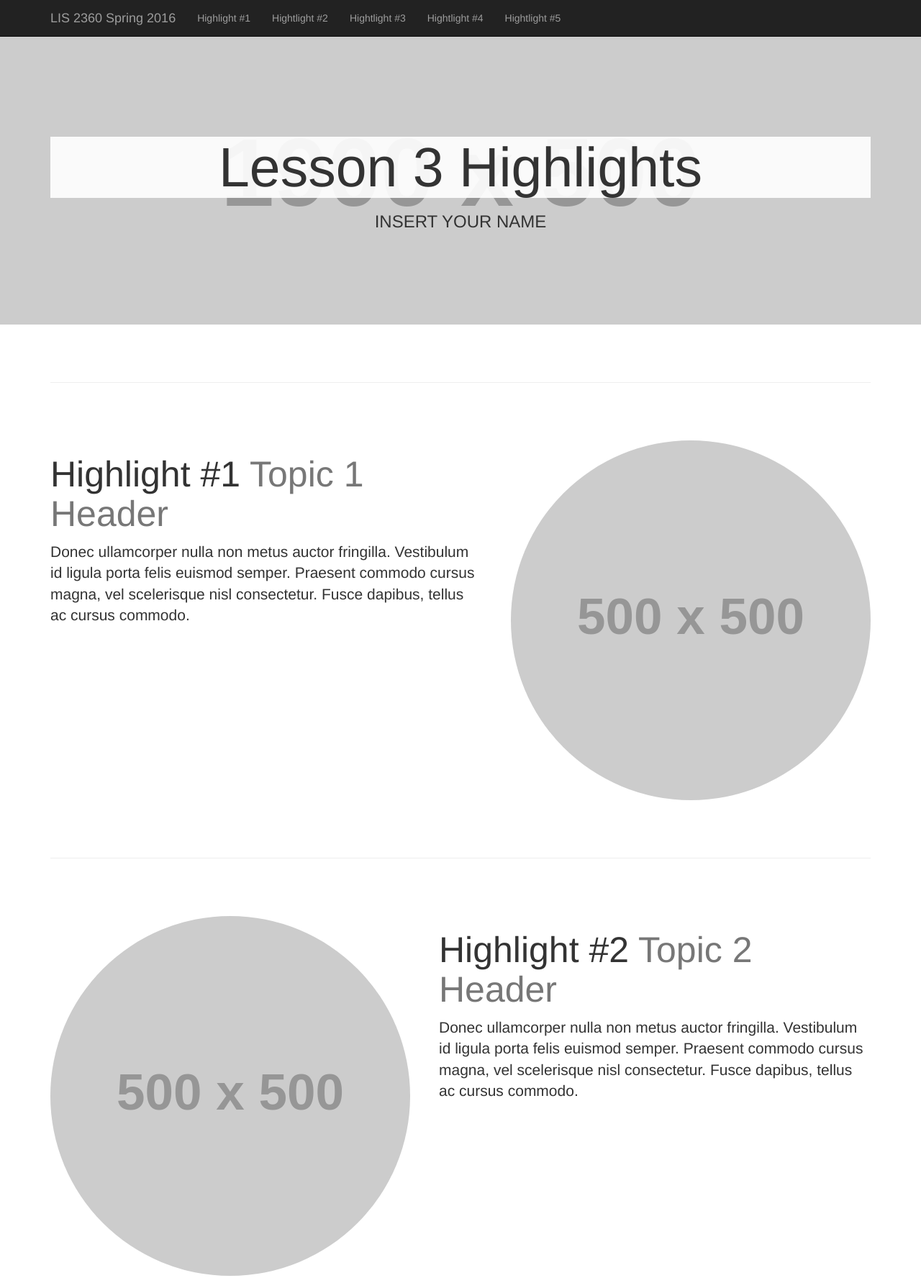
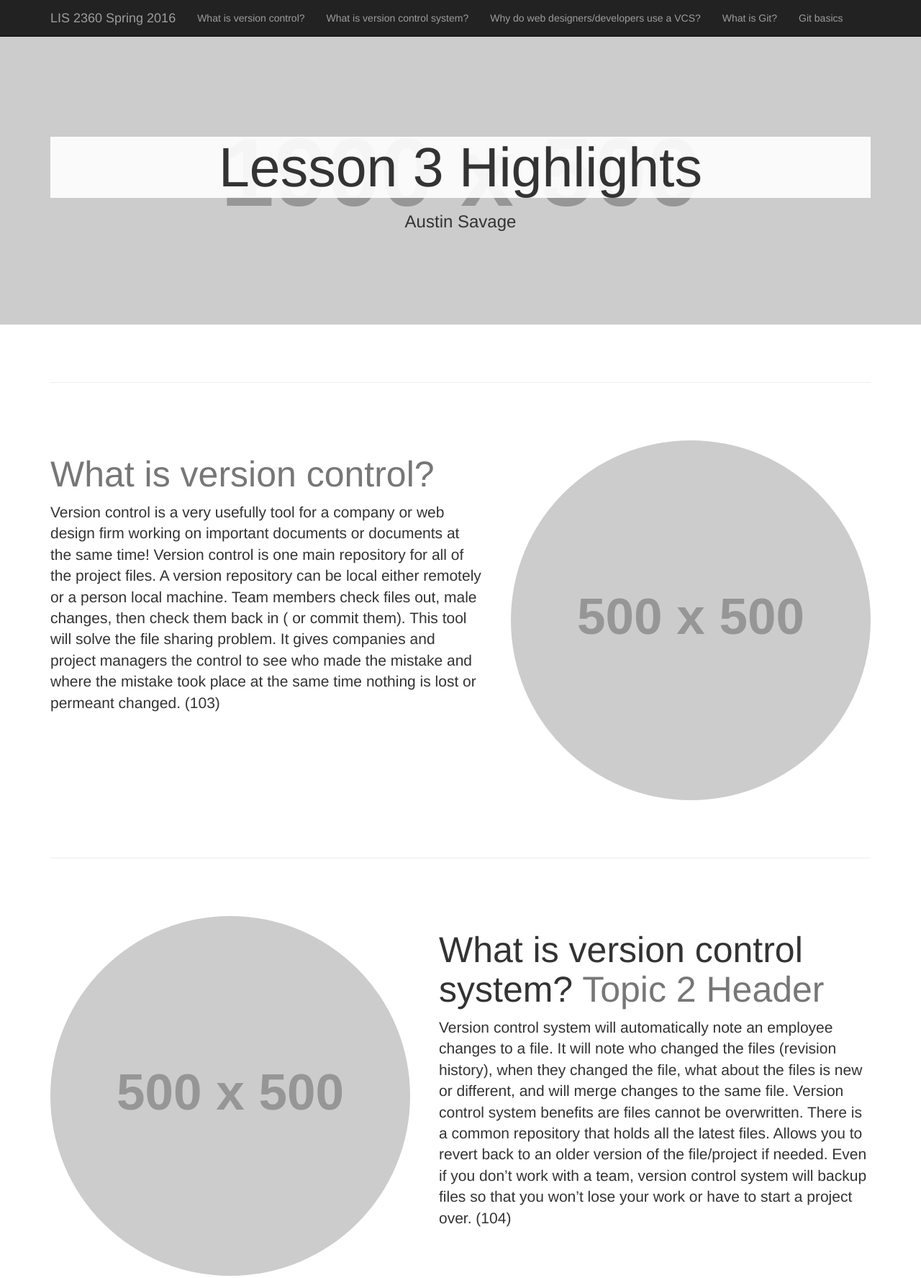
Before and after one commit to ams13ak/lesson3_VersionControl, a plain HTML site: page Lesson3_LessonHighlights_VersionControl/index.html in a window 1280 px wide. Shown: the top 1776 px of the page at 72% size. Drawn offline with Linux system fonts and the light colour scheme; placeholder pictures from the web are drawn by us.

Commit message:
Lesson 3 final commit

```diff
--- a/Lesson3_LessonHighlights_VersionControl/index.html
+++ b/Lesson3_LessonHighlights_VersionControl/index.html
@@ -9,7 +9,7 @@
     <meta name="description" content="">
     <meta name="author" content="">
 
-    <title>INSERT YOUR NAME</title>
+    <title>Austin Savage</title>
 
     <!-- Bootstrap Core CSS -->
     <link href="css/bootstrap.min.css" rel="stylesheet">
@@ -39,19 +39,19 @@
             <div class="collapse navbar-collapse" id="bs-example-navbar-collapse-1">
                 <ul class="nav navbar-nav">
                     <li>
-                        <a href="#topic1">Highlight #1</a>
+                        <a href="#topic1">What is version control?</a>
                     </li>
                     <li>
-                        <a href="#topic2">Hightlight #2</a>
+                        <a href="#topic2">What is version control system?</a>
                     </li>
                     <li>
-                        <a href="#topic3">Hightlight #3</a>
+                        <a href="#topic3">Why do web designers/developers use a VCS?</a>
                     </li>
                     <li>
-                        <a href="#topic4">Hightlight #4</a>
+                        <a href="#topic4">What is Git?</a>
                     </li>
                     <li>
-                        <a href="#topic5">Hightlight #5</a>
+                        <a href="#topic5">Git basics </a>
                     </li>
                 </ul>
             </div>
@@ -65,7 +65,7 @@
         <div class="headline">
             <div class="container">
                 <h2>Lesson 3 Highlights</h2>
-                <h3>INSERT YOUR NAME</h3>
+                <h3>Austin Savage</h3>
             </div>
         </div>
     </header>
@@ -78,10 +78,11 @@
         <!-- First Featurette -->
         <div class="featurette" id="topic1">
             <img class="featurette-image img-circle img-responsive pull-right" src="http://placehold.it/500x500">
-            <h2 class="featurette-heading">Highlight #1
-                <span class="text-muted">Topic 1 Header</span>
+            <h2 class="featurette-heading">
+                <span class="text-muted">What is version control?</span>
             </h2>
-            <p class="lead">Donec ullamcorper nulla non metus auctor fringilla. Vestibulum id ligula porta felis euismod semper. Praesent commodo cursus magna, vel scelerisque nisl consectetur. Fusce dapibus, tellus ac cursus commodo.</p>
+            <p class="lead"> Version control is a very usefully tool for a company or web design firm working on important documents or documents at the same time!  Version control is one main repository for all of the project files. A version repository can be local either remotely or a person local machine.  Team members check files out, male changes, then check them back in ( or commit them). This tool will solve the file sharing problem. It gives companies and project managers the control to see who made the mistake and where the mistake took place at the same time nothing is lost or permeant changed.
+(103)</p>
         </div>
 
         <hr class="featurette-divider">
@@ -89,10 +90,10 @@
         <!-- Second Featurette -->
         <div class="featurette" id="topic2">
             <img class="featurette-image img-circle img-responsive pull-left" src="http://placehold.it/500x500">
-            <h2 class="featurette-heading">Highlight #2
+            <h2 class="featurette-heading">What is version control system?
                 <span class="text-muted">Topic 2 Header</span>
             </h2>
-            <p class="lead">Donec ullamcorper nulla non metus auctor fringilla. Vestibulum id ligula porta felis euismod semper. Praesent commodo cursus magna, vel scelerisque nisl consectetur. Fusce dapibus, tellus ac cursus commodo.</p>
+            <p class="lead">Version control system will automatically note an employee changes to a file. It will note who changed the files (revision history), when they changed the file, what about the files is new or different, and will merge changes to the same file.  Version control system benefits are files cannot be overwritten. There is a common repository that holds all the latest files. Allows you to revert back to an older version of the file/project if needed. Even if you don’t work with a team, version control system will backup files so that you won’t lose your work or have to start a project over. (104)<p>
         </div>
 
         <hr class="featurette-divider">
@@ -100,10 +101,11 @@
         <!-- Third Featurette -->
         <div class="featurette" id="topic3">
             <img class="featurette-image img-circle img-responsive pull-right" src="http://placehold.it/500x500">
-            <h2 class="featurette-heading">Highlight #3
+            <h2 class="featurette-heading">Why do web designers/developers use a VCS?
                 <span class="text-muted">Topic 3 Header</span>
             </h2>
-            <p class="lead">Donec ullamcorper nulla non metus auctor fringilla. Vestibulum id ligula porta felis euismod semper. Praesent commodo cursus magna, vel scelerisque nisl consectetur. Fusce dapibus, tellus ac cursus commodo.</p>
+            <p class="lead">Web designer and developers like to use version control systems for all the top benefits and perks the system offers. When a repository is created with files and directories, developers can record their change history and start tracking their status and version.  Web designer and developers like the remote repository that resides on a remote server that is shared among multiple team members. Version control system also use local repository that reside on a local machine on an individual user. Two ways to create local repository is to create a brand new repository or clone an existing remote repository onto your local machine.
+(103)</p>
         </div>
 
         <hr class="featurette-divider">
@@ -111,10 +113,11 @@
        <!-- Fourth Featurette -->
         <div class="featurette" id="topic4">
             <img class="featurette-image img-circle img-responsive pull-left" src="http://placehold.it/500x500">
-            <h2 class="featurette-heading">Highlight #4
+            <h2 class="featurette-heading">What is Git?
                 <span class="text-muted">Topic 4 Header</span>
             </h2>
-            <p class="lead">Donec ullamcorper nulla non metus auctor fringilla. Vestibulum id ligula porta felis euismod semper. Praesent commodo cursus magna, vel scelerisque nisl consectetur. Fusce dapibus, tellus ac cursus commodo.</p>
+            <p class="lead">Git is a free and open source distributed version control system designed to handle everything from small to very large projects with speed and efficiency. Some basic commands of Git are git init, git add –all, git commit, git log, git status, and git remote. Some important reasons to use git are every user has a complete copy of the repository data stored locally on their machine. Everything is local, so you can work online and there is no single point of failure, process run much faster. It will prevent an unintentional overwrite of a file on the shared repository. This programs works for any size company.
+(107</p>
         </div>
 
         <hr class="featurette-divider">
@@ -122,10 +125,11 @@
         <!-- Fifth Featurette -->
         <div class="featurette" id="topic5">
             <img class="featurette-image img-circle img-responsive pull-right" src="http://placehold.it/500x500">
-            <h2 class="featurette-heading">Highlight #5
+            <h2 class="featurette-heading">Git basics
                 <span class="text-muted">Topic 5 Header</span>
             </h2>
-            <p class="lead">Donec ullamcorper nulla non metus auctor fringilla. Vestibulum id ligula porta felis euismod semper. Praesent commodo cursus magna, vel scelerisque nisl consectetur. Fusce dapibus, tellus ac cursus commodo.</p>
+            <p class="lead">You can get a Git project using two main approaches. The first takes an existing project or directory and imports it into Git. The second clones an existing Git repository from another server. Another basic git is recording changes to the repository. There is two states that a file can be in a working directory tracked or untracked. Tracked files are files that were in the last snapshot; they can be unmodified, modified, or staged. Untracked files are everything else – any files in your working directory that were not in your last snapshot and are not in your staging area. All of these basic feature are extremely help when using Git.
+(111)</p>
         </div>
 
         <hr class="featurette-divider">
```
